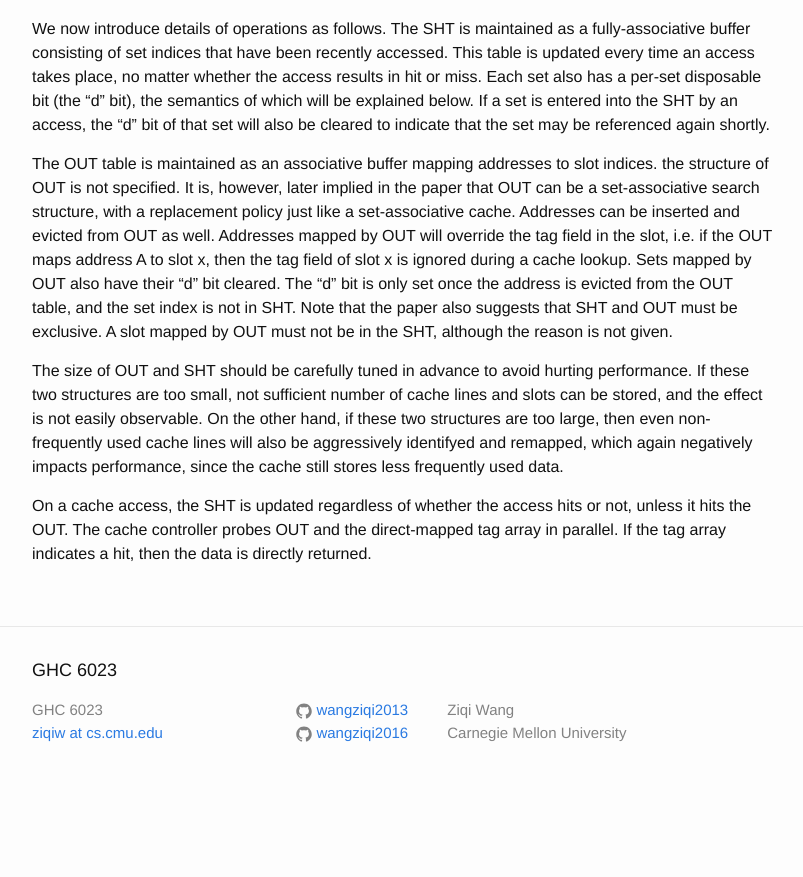
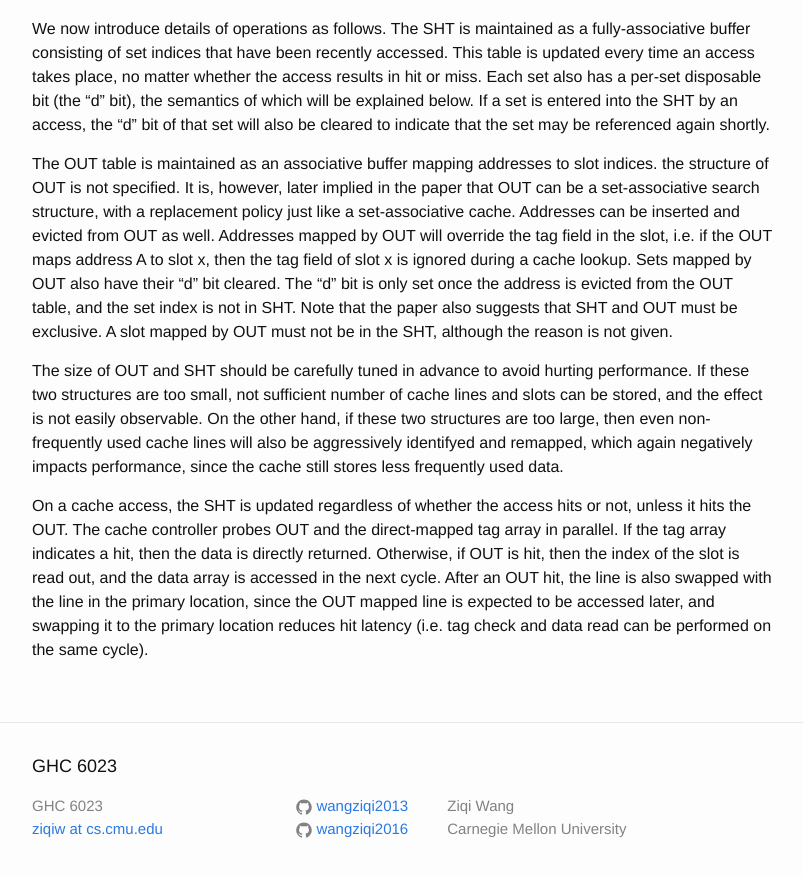
Before and after one commit to wangziqi2013/wangziqi2013.github.io, a Jekyll site: the page built from _posts/2020-05-30-group-associative-cache.markdown, in a window 1280 px wide and 900 px high, scrolled down 1144 px. Shown: the top 877 px of the window, without its empty margins (238-1041 px from the left). Built offline with Jekyll 4.4.1, drawn with Linux system fonts in a browser that asks for light colours; before the commit the page ends 1948 px from its top, so only the background shows below that.

Commit message:
Finish read

```diff
--- a/_posts/2020-05-30-group-associative-cache.markdown
+++ b/_posts/2020-05-30-group-associative-cache.markdown
@@ -61,4 +61,7 @@ frequently used data.
 
 On a cache access, the SHT is updated regardless of whether the access hits or not, unless it hits the OUT.
 The cache controller probes OUT and the direct-mapped tag array in parallel. If the tag array indicates a hit, then
-the data is directly returned.
+the data is directly returned. Otherwise, if OUT is hit, then the index of the slot is read out, and the data array
+is accessed in the next cycle. After an OUT hit, the line is also swapped with the line in the primary location,
+since the OUT mapped line is expected to be accessed later, and swapping it to the primary location reduces
+hit latency (i.e. tag check and data read can be performed on the same cycle).
```
